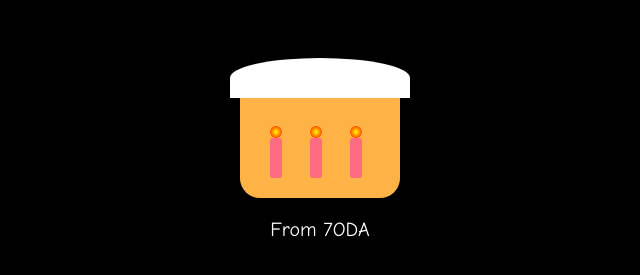
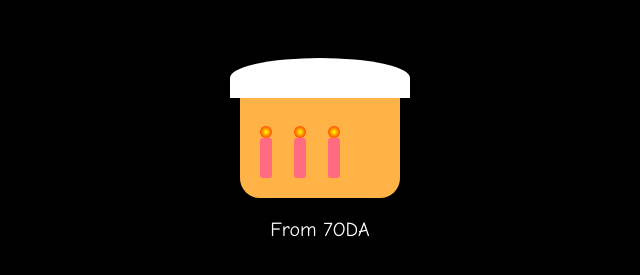
Before and after one commit to RDJ-120/Madry, a plain HTML site: page index.html in a window 1280 px wide. Shown: the part 327-602 px from the top of the page, without its empty margins (320-960 px from the left). Drawn offline with Linux system fonts and the light colour scheme.

Commit message:
Update index.html

```diff
--- a/index.html
+++ b/index.html
@@ -44,7 +44,7 @@
         left: 50%;
         transform: translateX(-50%);
         box-shadow: 0 4px 6px rgba(0,0,0,0.3);
-        overflow: hidden; /* يخفي قاعدة الشمعة داخل الكيكة */
+        overflow: hidden; /* يخفي أي جزء من الشمعة داخل الكيكة */
     }
 
     /* طبقة الكريمة */
@@ -60,13 +60,12 @@
         box-shadow: 0 2px 4px rgba(0,0,0,0.2);
     }
 
-    /* الشموع مزروعة داخل الكيكة */
+    /* الشموع مزروعة في الكيكة */
     .candle-container {
         position: absolute;
-        bottom: 0; /* على حافة الكيكة */
+        bottom: 0;
         width: 12px;
         height: 40px;
-        overflow: visible; /* الجزء العلوي يظهر فوق الكيكة */
     }
 
     .candle {
@@ -74,7 +73,7 @@
         height: 40px;
         background: #ff6b81;
         position: relative;
-        top: -20px; /* الجزء العلوي يظهر فوق الكيكة */
+        top: -20px; /* يظهر نصف الشمعة فقط فوق الكيكة */
         border-radius: 3px;
     }
 
@@ -135,10 +134,16 @@
     <div class="icing"></div>
     <div class="cake-base"></div>
 
-    <!-- الشموع مزروعة -->
-    <div class="candle-container" style="left:50px;"><div class="candle"><div class="flame"></div></div></div>
-    <div class="candle-container" style="left:90px;"><div class="candle"><div class="flame"></div></div></div>
-    <div class="candle-container" style="left:130px;"><div class="candle"><div class="flame"></div></div></div>
+    <!-- الشموع في وسط الكيكة -->
+    <div class="candle-container" style="left:40px;">
+        <div class="candle"><div class="flame"></div></div>
+    </div>
+    <div class="candle-container" style="left:74px;">
+        <div class="candle"><div class="flame"></div></div>
+    </div>
+    <div class="candle-container" style="left:108px;">
+        <div class="candle"><div class="flame"></div></div>
+    </div>
 </div>
 
 <div class="from-text">From 7ODA</div>
```
